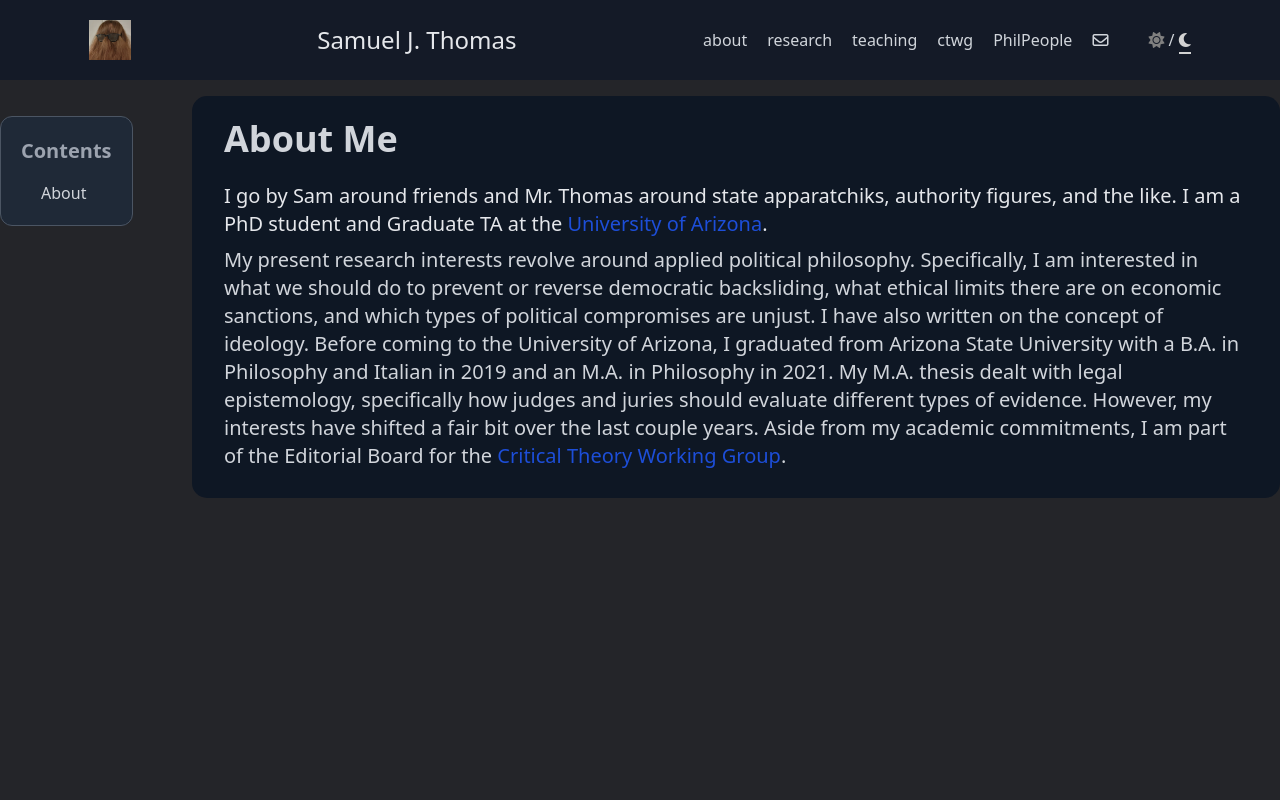
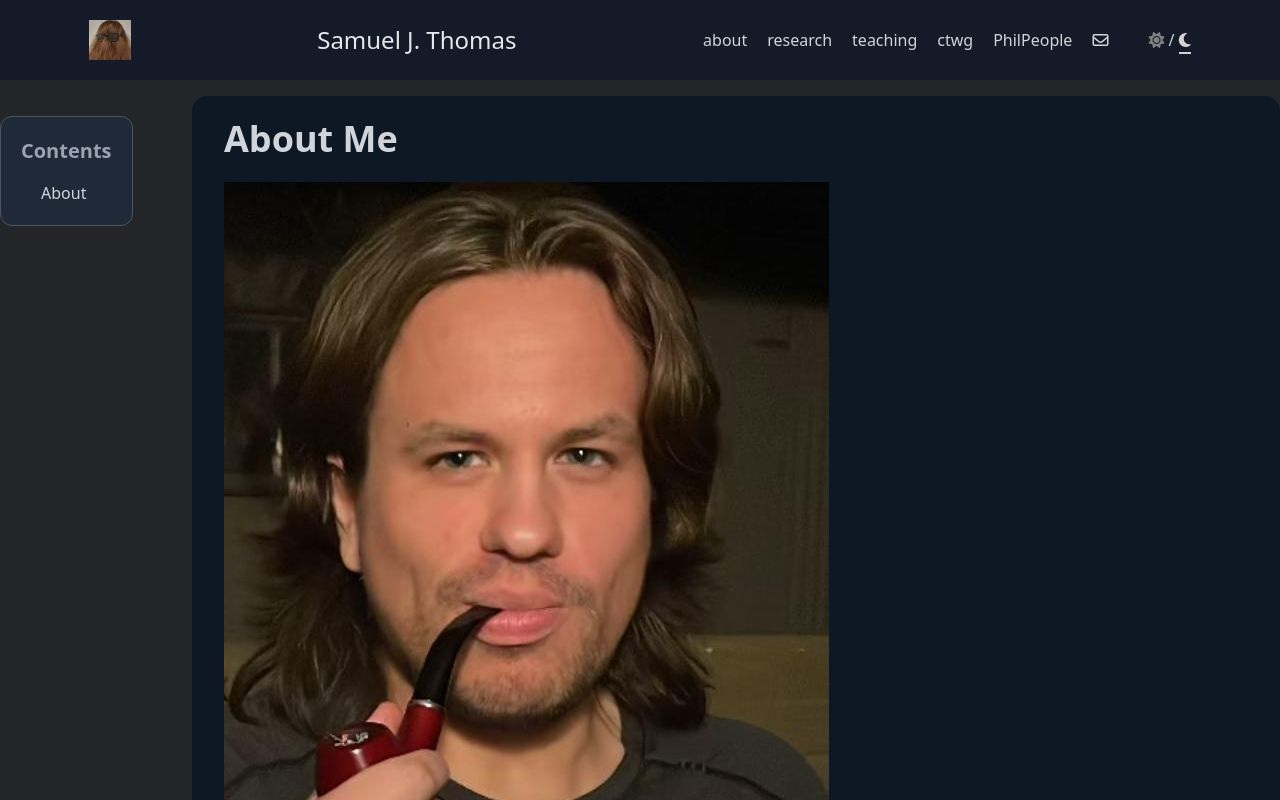
Before and after one commit to stensonowen/stomas, a SvelteKit app: page /about in a window 1280 px wide. Shown: the top 800 px of the page. Built offline with nearby package versions, Linux system fonts and the light colour scheme.

Commit message:
demo page

```diff
--- a/src/routes/about/+page.svelte
+++ b/src/routes/about/+page.svelte
@@ -1,6 +1,7 @@
 <script lang="ts">
     import Navbar from '$lib/navbar.svelte'
     import Card from '$lib/card.svelte'
+    import bubbles from '../../assets/bubbles.jpeg'
 
     let contentsElems = {};
 
@@ -96,6 +97,7 @@
         <!-- ABOUT -->
         <div id="about" class="section">
             <h2> About Me </h2>
+            <img src={bubbles} alt="gettin lit off de bubbles" />
             <p class="text-xl pb-1 dark:text-gray-200">
                 I go by Sam around friends and Mr. Thomas around state apparatchiks, authority figures, and the like.
 
```
Also changed, not shown: src/assets/bubbles.jpeg (added).
